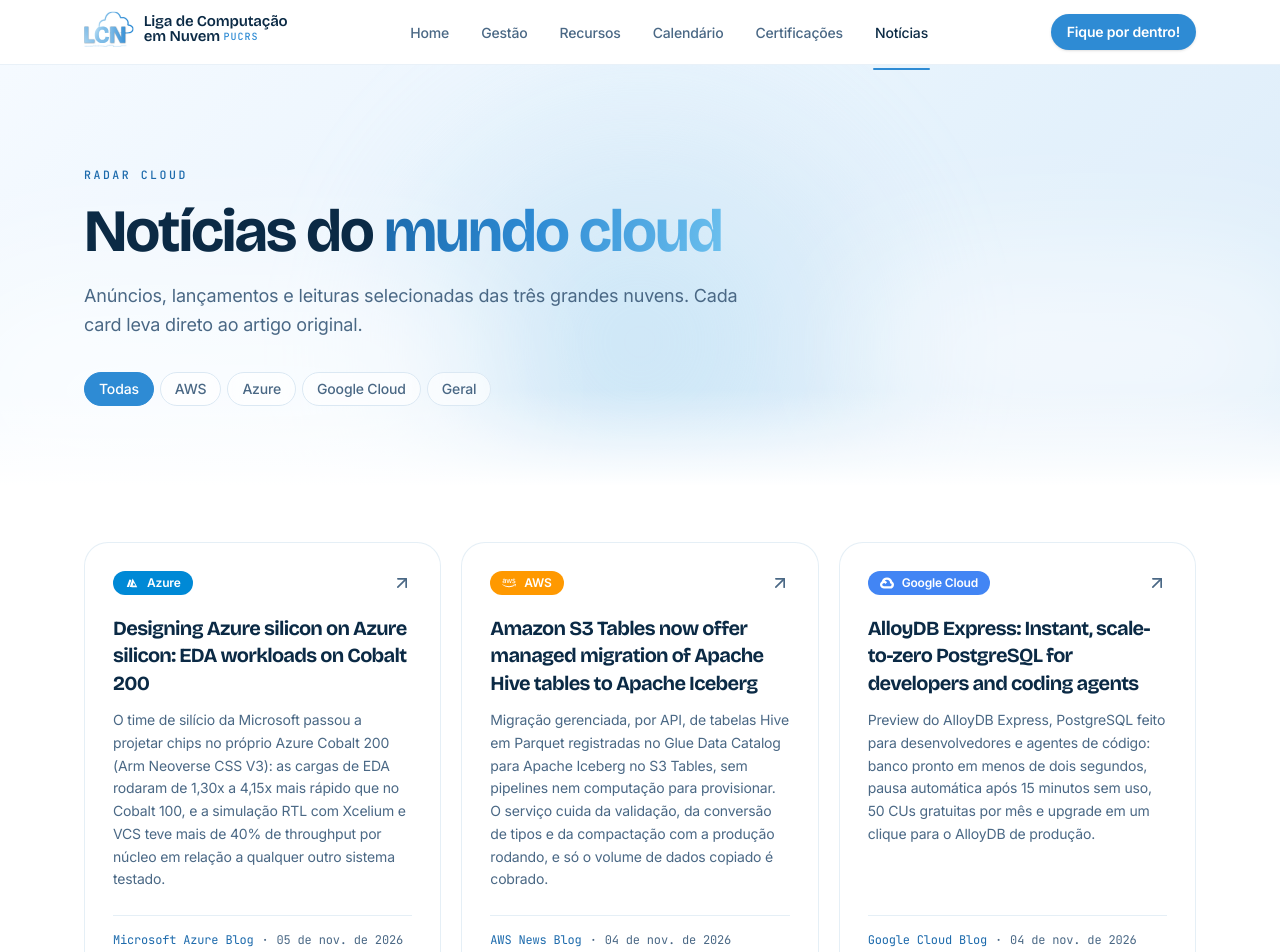
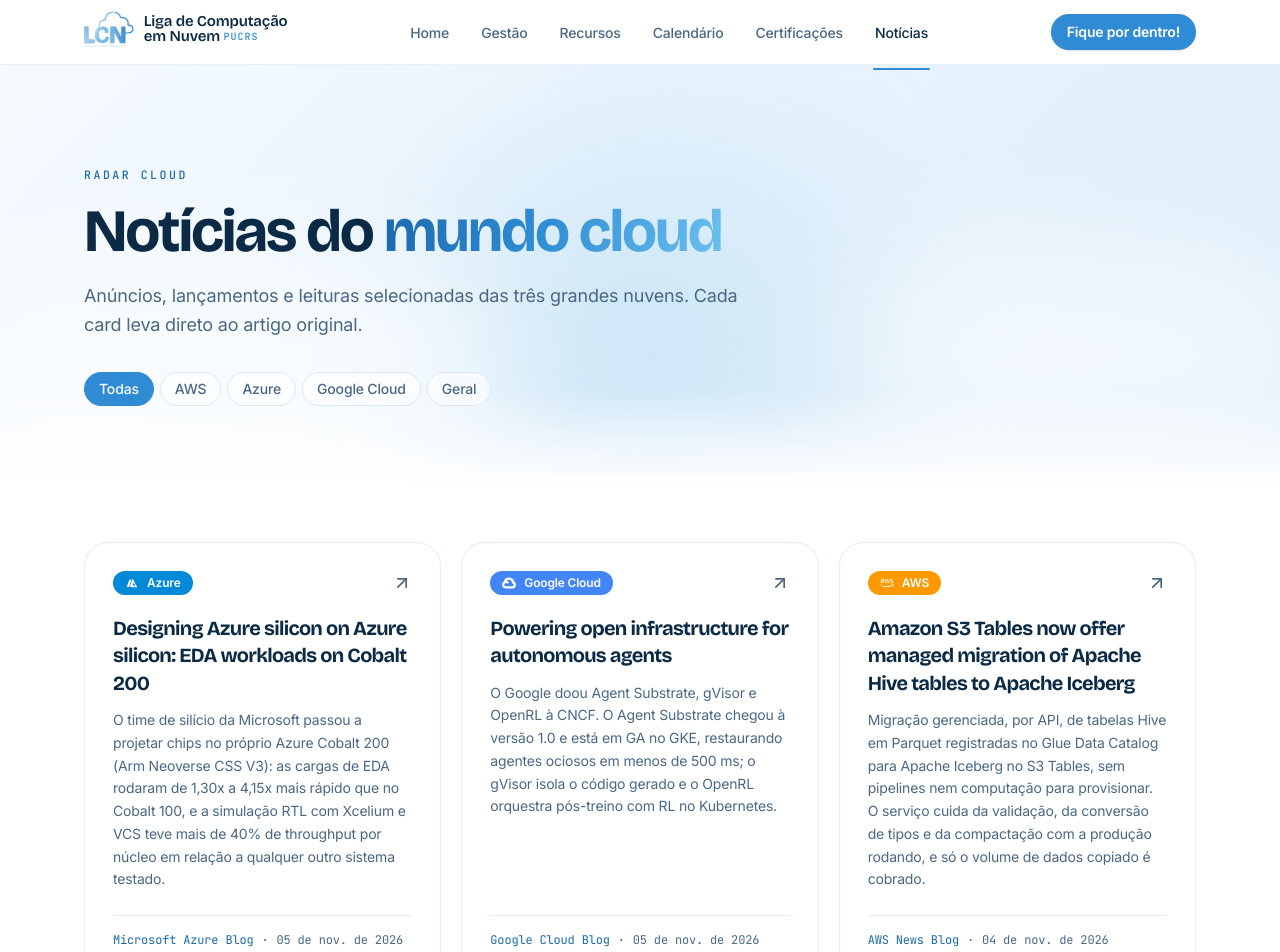
Before and after one commit to Liga-de-Computacao-em-Nuvem-PUCRS/landing-page-lcn, a React (Vite) app: page /noticias in a window 1280 px wide. Shown: the top 952 px of the page. Built offline with nearby package versions, Linux system fonts and the light colour scheme.

Commit message:
feat: add doação do Agent Substrate, gVisor e OpenRL à CNCF ao radar

```diff
--- a/src/data/news.ts
+++ b/src/data/news.ts
@@ -5,6 +5,15 @@ import type { NewsItem } from '@/types/news.types';
  * (links verificados). Curadoria manual — atualize conforme a comunidade acompanha.
  */
 export const NEWS: NewsItem[] = [
+  {
+    title: 'Powering open infrastructure for autonomous agents',
+    source: 'Google Cloud Blog',
+    provider: 'gcp',
+    date: '2026-11-05',
+    url: 'https://cloud.google.com/blog/products/containers-kubernetes/open-infrastructure-for-autonomous-agents-comes-to-cncf',
+    summary:
+      'O Google doou Agent Substrate, gVisor e OpenRL à CNCF. O Agent Substrate chegou à versão 1.0 e está em GA no GKE, restaurando agentes ociosos em menos de 500 ms; o gVisor isola o código gerado e o OpenRL orquestra pós-treino com RL no Kubernetes.',
+  },
   {
     title:
       'AlloyDB Express: Instant, scale-to-zero PostgreSQL for developers and coding agents',
```
